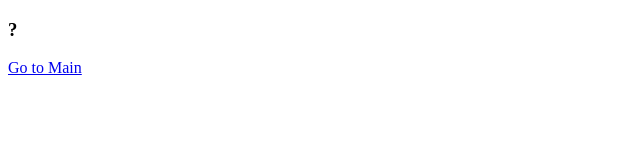
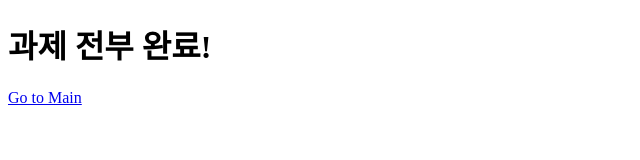
Before and after one commit to 1seok2jo/team-todo-list, a plain HTML site: page index.html in a window 1280 px wide. Shown: the whole page, without its empty margins (0-640 px from the left). Drawn offline with Linux system fonts and the light colour scheme.

Commit message:
과제 전부 완료!

```diff
--- a/index.html
+++ b/index.html
@@ -6,7 +6,7 @@
     <title>Document</title>
 </head>
 <body>
-    <h3>?</h3>
+    <h1>과제 전부 완료!</h1>
     <a href="main.html">Go to Main</a>
 </body>
 </html>
```
